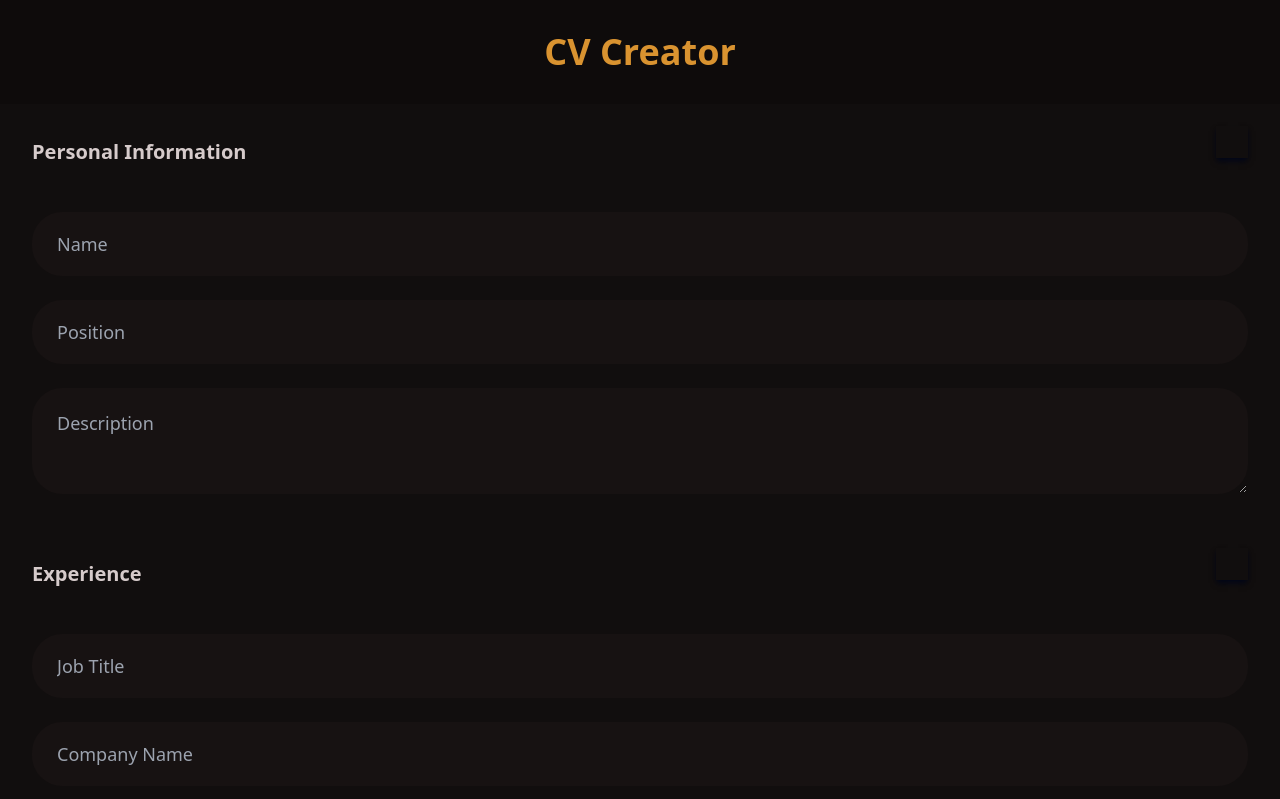
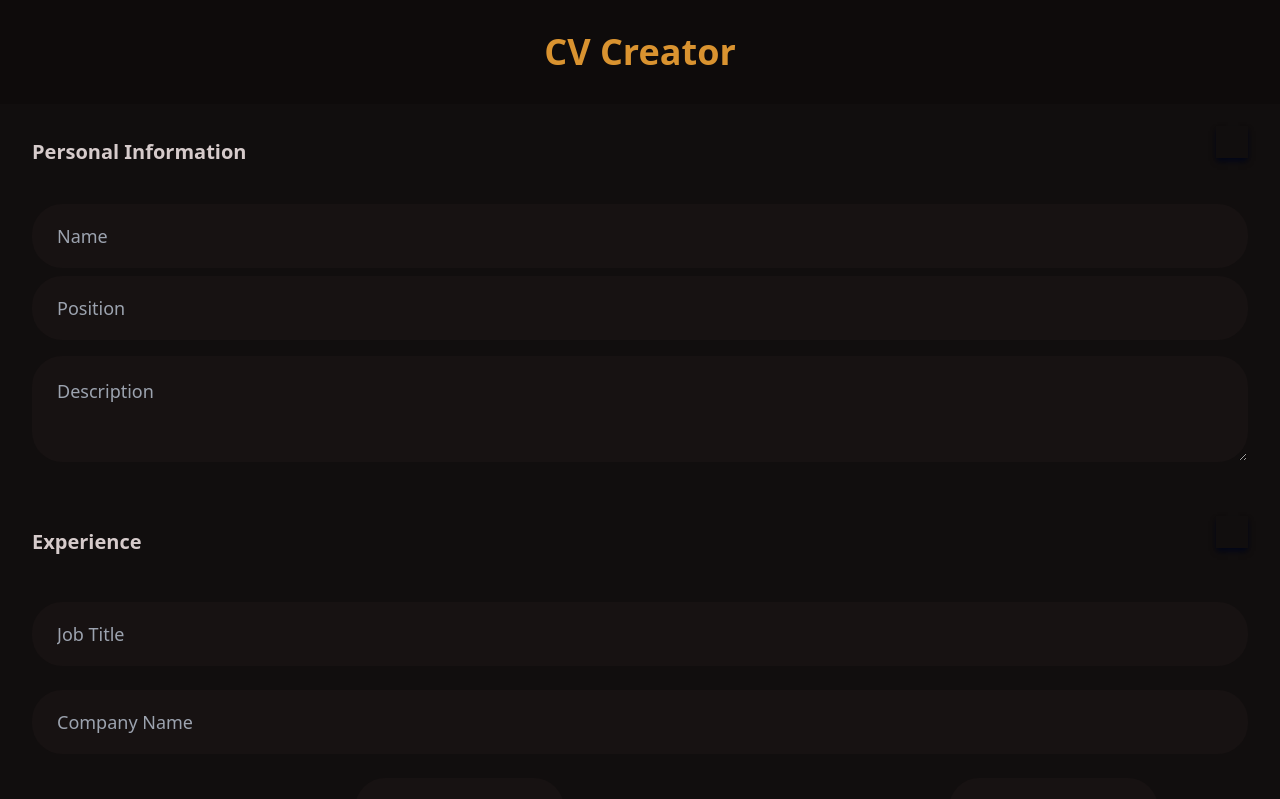
Before and after one commit to dotarjun/CV-Project-React, a React (Create React App) app: page / in a window 1280 px wide. Shown: the top 799 px of the page. Built offline with nearby package versions, Linux system fonts and the light colour scheme.

Commit message:
🔥 chore(userInfo.jsx): remove unused Input component import ✨ feat(userInfo.jsx): replace Input component with native input element and add classNames to inputs

```diff
--- a/src/Components/Main Components/userInfo.jsx
+++ b/src/Components/Main Components/userInfo.jsx
@@ -1,6 +1,4 @@
 import React from 'react';
-import Input from './input';
-// import { ReactComponent as SaveIcon } from '../../Assets/floppy-disk-svgrepo-com.svg';
 
 function UserInfo() {
   return (
@@ -10,8 +8,14 @@ function UserInfo() {
         <div className="shadow-md shadow-slate-950 w-8 h-8 cursor-pointer hover:shadow-slate-950 hover:shadow-xl" />
       </div>
       <div className="flex flex-col my-6 gap-2">
-        <Input placeholder="Name" />
-        <Input placeholder="Position" />
+        <input
+          placeholder="Name"
+          className="input input-lg"
+        />
+        <input
+          placeholder="Position"
+          className="input input-lg"
+        />
         <textarea className="textarea textarea-lg my-2" name="description" placeholder="Description" />
       </div>
     </div>
```
